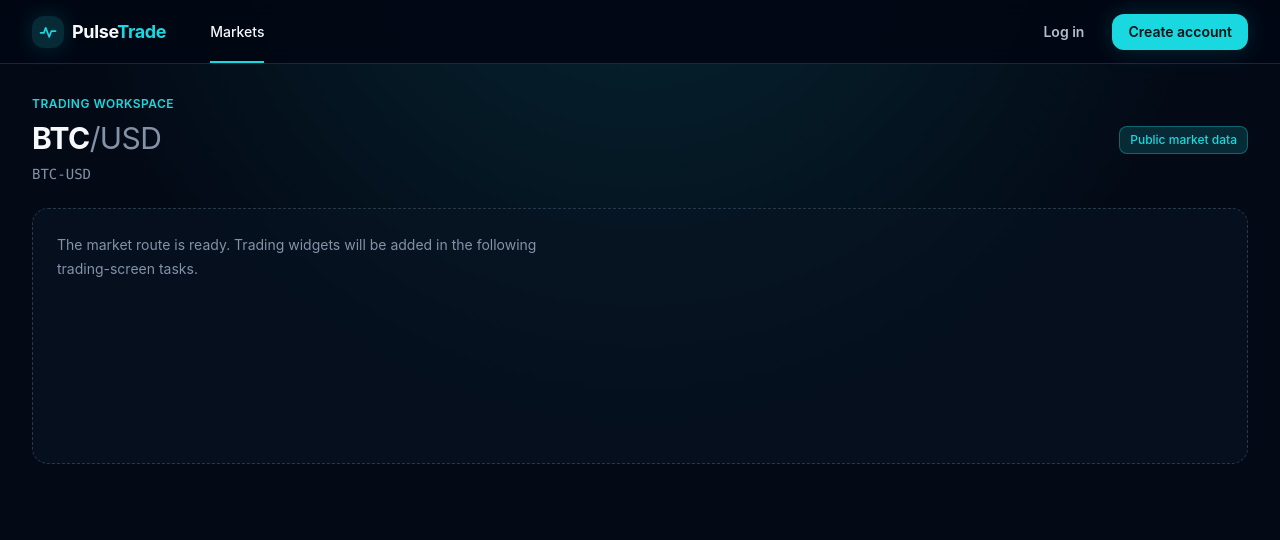
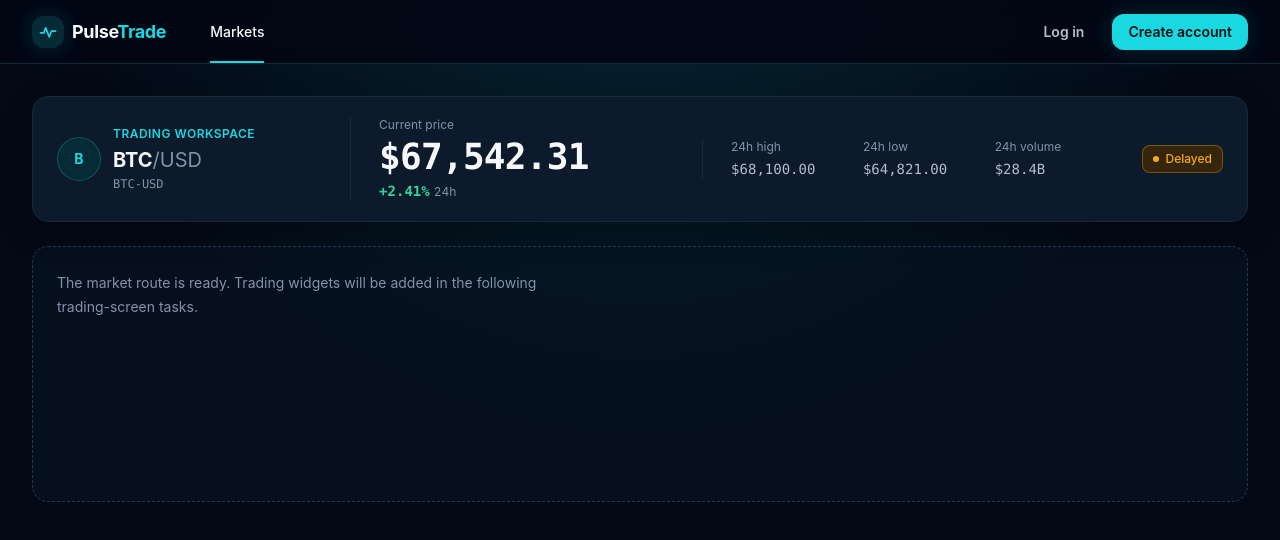
Before and after one commit to NhanPL/pulse-trade, a Next.js app in the folder apps/web/: page /trade/BTC-USD in a window 1280 px wide. Shown: the top 540 px of the page. Built offline with nearby package versions, Linux system fonts and the light colour scheme.

Commit message:
feat(trading): add market ticker header

```diff
--- a/apps/web/src/app/trade/[symbol]/page.tsx
+++ b/apps/web/src/app/trade/[symbol]/page.tsx
@@ -1,8 +1,9 @@
 import type { Metadata } from "next";
 
 import { PageContainer } from "@/components/layout/PageContainer";
-import { Badge } from "@/components/ui/Badge";
+import { MARKET_TABLE_MOCK } from "@/features/market/model/market-table.mock";
 import { getSupportedMarket, SUPPORTED_MARKETS } from "@/features/market/model/supported-markets";
+import { TradingMarketHeader } from "@/features/trading/components/TradingMarketHeader";
 import { UnsupportedMarketState } from "@/features/trading/components/UnsupportedMarketState";
 
 type TradingPageProps = {
@@ -34,21 +35,15 @@ export default async function TradingPage({ params }: TradingPageProps) {
     );
   }
 
+  const snapshot = MARKET_TABLE_MOCK.find((item) => item.symbol === market.symbol);
+
+  if (!snapshot) {
+    throw new Error(`Missing market snapshot configuration for ${market.symbol}.`);
+  }
+
   return (
     <PageContainer className="space-y-6" data-market-symbol={market.symbol}>
-      <div className="flex flex-wrap items-center justify-between gap-4">
-        <div>
-          <p className="mb-2 text-xs font-semibold uppercase tracking-wide text-brand">
-            Trading workspace
-          </p>
-          <h1 className="text-3xl font-bold tracking-tight text-foreground">
-            {market.baseAsset}
-            <span className="font-normal text-foreground-muted">/{market.quoteAsset}</span>
-          </h1>
-          <p className="mt-2 font-mono text-sm text-foreground-muted">{market.symbol}</p>
-        </div>
-        <Badge variant="brand">Public market data</Badge>
-      </div>
+      <TradingMarketHeader {...snapshot} />
 
       <section
         aria-label="Trading workspace placeholder"
--- a/apps/web/src/features/market/components/LiveMarketPrice.tsx
+++ b/apps/web/src/features/market/components/LiveMarketPrice.tsx
@@ -2,7 +2,7 @@
 
 import { memo } from "react";
 
-import { formatMarketPrice } from "../utils/format-market-value";
+import { formatMarketPrice } from "@/lib/format/market-value";
 
 export type LiveMarketPriceProps = {
   price: string;
--- a/apps/web/src/features/market/components/MarketRow.tsx
+++ b/apps/web/src/features/market/components/MarketRow.tsx
@@ -2,13 +2,13 @@ import Link from "next/link";
 import { memo } from "react";
 
 import { classNames } from "@/components/ui/class-names";
-
-import type { MarketTableItem } from "../model/market-table";
 import {
   formatMarketPrice,
   formatMarketVolume,
   formatPercentChange,
-} from "../utils/format-market-value";
+} from "@/lib/format/market-value";
+
+import type { MarketTableItem } from "../model/market-table";
 import { LiveMarketPrice } from "./LiveMarketPrice";
 
 export type MarketRowProps = {
--- /dev/null
+++ b/apps/web/src/features/trading/components/TradingHeaderPrice.tsx
@@ -0,0 +1,25 @@
+"use client";
+
+import { memo } from "react";
+
+import { formatMarketPrice } from "@/lib/format/market-value";
+
+export type TradingHeaderPriceProps = {
+  price: string;
+  symbol: string;
+};
+
+// The realtime store can update this narrow boundary without rendering identity or 24h labels.
+export const TradingHeaderPrice = memo(function TradingHeaderPrice({
+  price,
+  symbol,
+}: TradingHeaderPriceProps) {
+  return (
+    <span
+      className="font-mono text-3xl font-bold tracking-tight tabular-nums text-foreground sm:text-4xl"
+      data-trading-price={symbol}
+    >
+      {formatMarketPrice(price)}
+    </span>
+  );
+});
--- /dev/null
+++ b/apps/web/src/features/trading/components/TradingMarketHeader.tsx
@@ -0,0 +1,93 @@
+import { Badge } from "@/components/ui/Badge";
+import { classNames } from "@/components/ui/class-names";
+import {
+  formatMarketPrice,
+  formatMarketVolume,
+  formatPercentChange,
+} from "@/lib/format/market-value";
+
+import { TradingHeaderPrice } from "./TradingHeaderPrice";
+
+export type TradingMarketHeaderProps = {
+  baseAsset: string;
+  change24hPercent: string;
+  high24h: string;
+  low24h: string;
+  price: string;
+  quoteAsset: string;
+  symbol: string;
+  volume24h: string;
+};
+
+export function TradingMarketHeader(props: TradingMarketHeaderProps) {
+  const isPositive = Number(props.change24hPercent) >= 0;
+
+  return (
+    <section
+      aria-labelledby="trading-market-title"
+      className="rounded-xl border border-border-subtle bg-surface-elevated shadow-panel"
+    >
+      <div className="grid gap-5 p-4 sm:p-5 lg:grid-cols-[minmax(14rem,0.9fr)_minmax(16rem,1.1fr)_minmax(22rem,1.4fr)_auto] lg:items-center lg:gap-7 lg:px-6">
+        <div className="flex items-center gap-3">
+          <span
+            aria-hidden="true"
+            className="grid size-11 shrink-0 place-items-center rounded-full border border-brand/25 bg-brand-subtle text-sm font-bold text-brand"
+          >
+            {props.baseAsset.slice(0, 1)}
+          </span>
+          <div>
+            <p className="text-xs font-semibold uppercase tracking-wide text-brand">
+              Trading workspace
+            </p>
+            <h1 id="trading-market-title" className="mt-1 text-xl font-bold text-foreground">
+              {props.baseAsset}
+              <span className="font-normal text-foreground-muted">/{props.quoteAsset}</span>
+            </h1>
+            <p className="mt-0.5 font-mono text-xs text-foreground-muted">{props.symbol}</p>
+          </div>
+        </div>
+
+        <div className="border-t border-border-subtle pt-4 lg:border-l lg:border-t-0 lg:pl-7 lg:pt-0">
+          <p className="mb-1 text-xs text-foreground-muted">Current price</p>
+          <div className="flex flex-wrap items-baseline gap-x-3 gap-y-1">
+            <TradingHeaderPrice price={props.price} symbol={props.symbol} />
+            <span
+              className={classNames(
+                "font-mono text-sm font-semibold tabular-nums",
+                isPositive ? "text-positive" : "text-negative",
+              )}
+            >
+              {formatPercentChange(props.change24hPercent)}
+              <span className="ml-1 font-sans text-xs font-normal text-foreground-muted">24h</span>
+            </span>
+          </div>
+        </div>
+
+        <dl className="grid grid-cols-3 gap-3 border-t border-border-subtle pt-4 lg:border-l lg:border-t-0 lg:pl-7 lg:pt-0">
+          <div>
+            <dt className="text-xs text-foreground-muted">24h high</dt>
+            <dd className="mt-1 font-mono text-sm font-medium tabular-nums text-foreground-secondary">
+              {formatMarketPrice(props.high24h)}
+            </dd>
+          </div>
+          <div>
+            <dt className="text-xs text-foreground-muted">24h low</dt>
+            <dd className="mt-1 font-mono text-sm font-medium tabular-nums text-foreground-secondary">
+              {formatMarketPrice(props.low24h)}
+            </dd>
+          </div>
+          <div>
+            <dt className="text-xs text-foreground-muted">24h volume</dt>
+            <dd className="mt-1 font-mono text-sm font-medium tabular-nums text-foreground-secondary">
+              {formatMarketVolume(props.volume24h)}
+            </dd>
+          </div>
+        </dl>
+
+        <Badge aria-label="Market data status: Delayed" showDot variant="warning">
+          Delayed
+        </Badge>
+      </div>
+    </section>
+  );
+}
```
Also changed, not shown: apps/web/src/lib/format/market-value.ts (renamed from apps/web/src/features/market/utils/format-market-value.ts), 1 other file (tests, documents, lock files or other folders).
